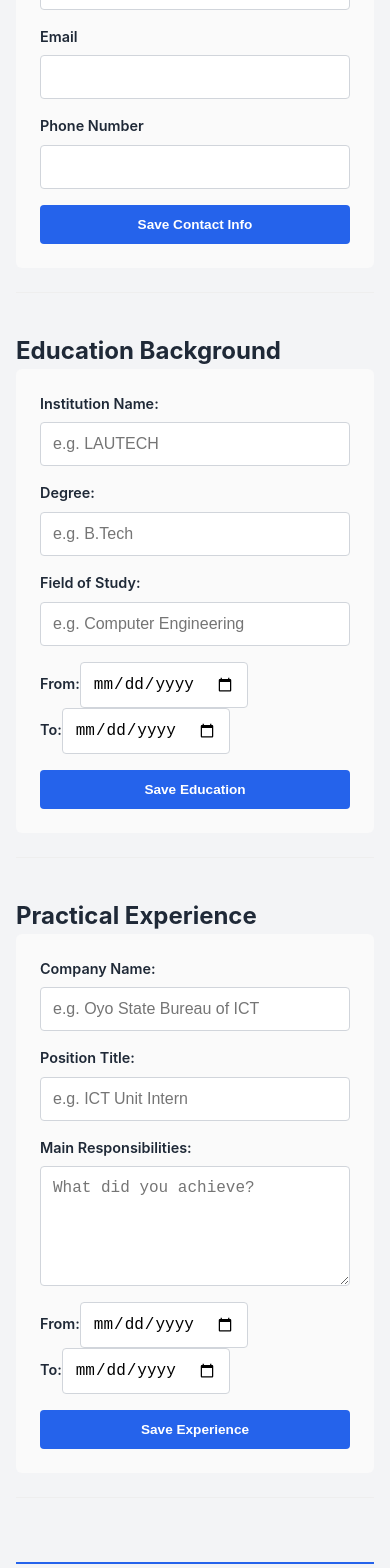
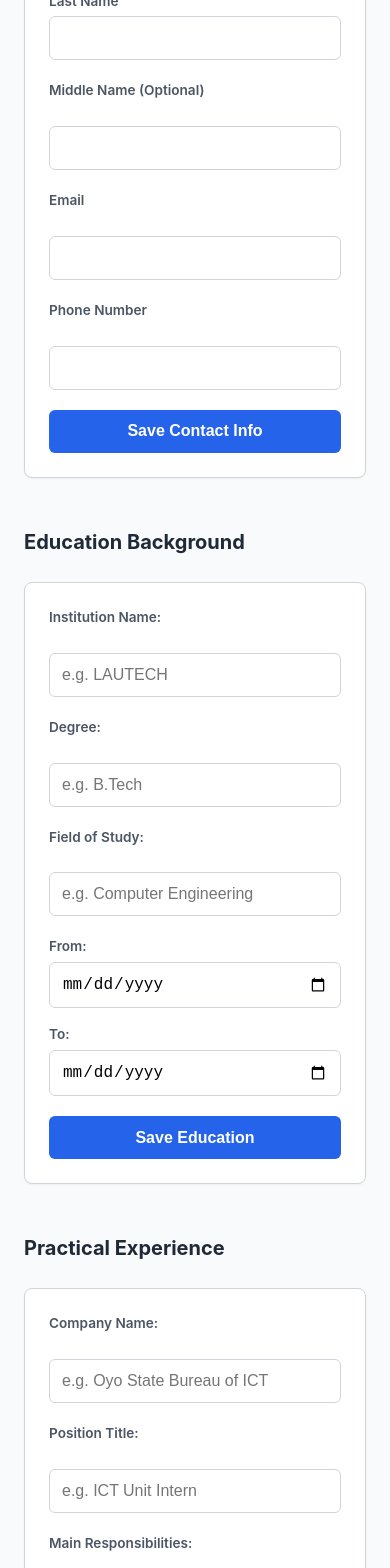
Before and after one commit to David-Godspower/cv-application-builder, a React (Vite) app: page / in a window 390 px wide. Shown: the part 280-1848 px from the top of the page. Built offline with nearby package versions, Linux system fonts and the light colour scheme.

Commit message:
refactor: enhance styling and layout for improved user experience in editor and preview sections

```diff
--- a/src/styles/index.css
+++ b/src/styles/index.css
@@ -1,9 +1,16 @@
 :root {
   --primary-color: #2563eb;
+  --primary-dark: #1d4ed8;
   --text-main: #1f2937;
+  --text-muted: #4b5563;
   --bg-light: #f3f4f6;
+  --bg-editor: #f9fafb;
+  --bg-preview: #525659;
   --white: #ffffff;
-  --shadow: 0 4px 6px -1px rgba(0, 0, 0, 0.1);
+  --shadow-sm: 0 1px 2px 0 rgba(0, 0, 0, 0.05);
+  --shadow-md: 0 4px 6px -1px rgba(0, 0, 0, 0.1);
+  --shadow-lg: 0 10px 25px rgba(0, 0, 0, 0.3);
+  --border-color: #d1d5db;
 }
 
 * {
@@ -16,218 +23,260 @@ body {
   font-family: 'Inter', system-ui, -apple-system, sans-serif;
   background-color: var(--bg-light);
   color: var(--text-main);
-  line-height: 1.5;
-  padding: 2rem;
+  line-height: 1.6;
 }
 
-.app-container {
-  max-width: 800px;
-  margin: 0 auto;
-  background: var(--white);
-  padding: 3rem;
-  border-radius: 8px;
-  box-shadow: var(--shadow);
+.app-wrapper {
+  display: flex;
+  height: 100vh;
+  width: 100vw;
+  overflow: hidden;
 }
 
-header {
-  text-align: center;
-  margin-bottom: 3rem;
-  border-bottom: 2px solid var(--bg-light);
-  padding-bottom: 1rem;
+.editor-panel {
+  width: 40%;
+  min-width: 400px;
+  background: var(--bg-editor);
+  border-right: 1px solid var(--border-color);
+  overflow-y: auto;
+  padding: 2.5rem;
+  scrollbar-width: thin;
+}
+
+.editor-content h1 {
+  font-size: 1.75rem;
+  margin-bottom: 2rem;
+  color: var(--primary-color);
+  border-bottom: 3px solid var(--primary-color);
+  display: inline-block;
+}
+
+.preview-panel {
+  width: 60%;
+  background: var(--bg-preview);
+  overflow-y: auto;
+  display: flex;
+  justify-content: center;
+  padding: 3rem 1rem;
+}
+.paper-container {
+  width: 210mm;
+  min-height: 297mm;
+  background: var(--white);
+  padding: 20mm;
+  box-shadow: var(--shadow-lg);
+  transform: scale(0.9);
+  transform-origin: top center;
+  transition: transform 0.3s ease;
 }
 
 section {
-  margin-bottom: 2.5rem;
-  padding-bottom: 1.5rem;
-  border-bottom: 1px solid #eee;
+  margin-bottom: 3rem;
+  animation: fadeIn 0.5s ease-in;
+}
+
+h2 {
+  font-size: 1.25rem;
+  margin-bottom: 1.5rem;
+  color: var(--text-main);
+  display: flex;
+  align-items: center;
+  gap: 10px;
 }
 
 form {
   display: flex;
   flex-direction: column;
+  gap: 1.25rem;
+  background: var(--white);
+  padding: 1.5rem;
+  border-radius: 8px;
+  border: 1px solid var(--border-color);
+  box-shadow: var(--shadow-sm);
+}
+
+.form-row {
+  display: grid;
+  grid-template-columns: 1fr 1fr;
   gap: 1rem;
-  background: #fafafa;
-  padding: 1.5rem;
-  border-radius: 6px;
 }
 
 label {
   font-weight: 600;
-  font-size: 0.9rem;
-  margin-bottom: -0.5rem;
+  font-size: 0.85rem;
+  color: var(--text-muted);
+  margin-bottom: 4px;
+  display: block;
 }
 
 input, textarea {
+  width: 100%;
   padding: 0.75rem;
-  border: 1px solid #d1d5db;
-  border-radius: 4px;
+  border: 1px solid var(--border-color);
+  border-radius: 6px;
   font-size: 1rem;
+  transition: all 0.2s ease;
 }
 
 input:focus, textarea:focus {
   outline: none;
   border-color: var(--primary-color);
-  box-shadow: 0 0 0 3px rgba(37, 99, 235, 0.1);
+  box-shadow: 0 0 0 3px rgba(37, 99, 235, 0.15);
 }
 
 button {
-  padding: 6px 12px;
-  border-radius: 4px;
-  border: 1px solid #d1d5db;
-  background: white;
+  padding: 0.6rem 1rem;
+  border-radius: 6px;
+  border: 1px solid var(--border-color);
+  background: var(--white);
+  font-weight: 600;
   cursor: pointer;
-  font-size: 0.85rem;
-  transition: all 0.2s ease;
+  transition: all 0.2s cubic-bezier(0.4, 0, 0.2, 1);
 }
 
 button[type="submit"] {
   background-color: var(--primary-color);
   color: white;
-  padding: 0.75rem;
   border: none;
-  border-radius: 4px;
-  font-weight: 600;
+  padding: 0.8rem;
+  font-size: 1rem;
 }
 
 button[type="submit"]:hover {
-  background-color: #1d4ed8;
+  background-color: var(--primary-dark);
+  transform: translateY(-1px);
+  box-shadow: var(--shadow-md);
 }
 
-button.add-btn {
-  background-color: transparent;
+.add-btn {
+  border: 2px dashed var(--primary-color);
   color: var(--primary-color);
-  border: 1px dashed var(--primary-color);
-  font-weight: 600;
   width: 100%;
-  padding: 10px;
-  margin-top: 10px;
+  padding: 1rem;
+  background: transparent;
 }
 
-.edit-button {
-  background-color: transparent;
-  color: var(--primary-color);
-  border: 1px solid var(--primary-color);
-  font-weight: 600;
+.add-btn:hover {
+  background: rgba(37, 99, 235, 0.05);
 }
 
-button.delete-btn {
-  color: #dc2626;
-  background-color: #fef2f2;
-  border-color: #fca5a5;
+.cv-document {
+  color: #111827;
 }
 
 .cv-header-preview {
   text-align: center;
-  margin-bottom: 2rem;
+  margin-bottom: 2.5rem;
   border-bottom: 2px solid var(--primary-color);
   padding-bottom: 1.5rem;
 }
 
 .cv-header-preview h1 {
-  font-size: 2.2rem;
+  font-size: 2.5rem;
+  line-height: 1.1;
   text-transform: uppercase;
-  letter-spacing: 1px;
-  margin-bottom: 0.5rem;
-  color: var(--text-main);
+  margin-bottom: 0.75rem;
 }
 
 .contact-info {
   display: flex;
   justify-content: center;
-  align-items: center;
-  gap: 1rem;
-  color: #4b5563;
-  font-size: 1rem;
-}
-
-.separator {
-  color: var(--primary-color);
-  font-weight: bold;
+  flex-wrap: wrap;
+  gap: 0.75rem;
+  color: var(--text-muted);
 }
 
 .preview-block {
-  position: relative;
-  margin-bottom: 1.8rem;
-  padding: 0;
-  border-left: none;
+  margin-bottom: 1.5rem;
 }
 
 .preview-header {
   display: flex;
   justify-content: space-between;
   align-items: baseline;
-  margin-bottom: 2px;
 }
 
 .primary-title {
-  font-size: 1.15rem;
-  font-weight: 700;
-  color: #111827;
+  font-size: 1.2rem;
+  font-weight: 800;
   text-transform: uppercase;
-  letter-spacing: 0.5px;
 }
 
 .date-display {
-  font-style: italic;
-  font-size: 0.95rem;
-  color: #4b5563;
+  font-size: 0.9rem;
+  font-weight: 500;
+  color: var(--text-muted);
 }
 
 .secondary-title {
   font-weight: 600;
-  color: #374151;
+  color: var(--text-muted);
   font-size: 1rem;
+  margin-bottom: 4px;
 }
 
 .description-text {
-  color: #4b5563;
-  margin-top: 4px;
   font-size: 0.95rem;
+  white-space: pre-line;
 }
 
-.admin-controls {
-  margin-top: 0.75rem;
-  display: flex;
-  gap: 10px;
+@media (max-width: 1200px) {
+  .paper-container {
+    transform: scale(0.75);
+  }
 }
 
-/* --- MISC --- */
-textarea {
-  min-height: 120px;
-  resize: vertical;
+@media (max-width: 1024px) {
+  .editor-panel {
+    width: 45%;
+    min-width: 350px;
+  }
+  .preview-panel {
+    width: 55%;
+  }
+}
+@media (max-width: 768px) {
+  .app-wrapper {
+    flex-direction: column;
+    overflow-y: auto;
+    height: auto;
+  }
+
+  .editor-panel, .preview-panel {
+    width: 100%;
+    min-width: unset;
+    height: auto;
+    overflow: visible;
+  }
+
+  .editor-panel {
+    border-right: none;
+    border-bottom: 1px solid var(--border-color);
+    padding: 1.5rem;
+  }
+
+  .preview-panel {
+    padding: 2rem 0;
+  }
+
+  .paper-container {
+    transform: scale(1);
+    width: 95%;
+    margin: 0 auto;
+    padding: 10mm;
+  }
+
+  .form-row {
+    grid-template-columns: 1fr;
+  }
+}
+@keyframes fadeIn {
+  from { opacity: 0; transform: translateY(10px); }
+  to { opacity: 1; transform: translateY(0); }
 }
 
 @media print {
-  body {
-    background: white;
-    padding: 0;
-  }
-
-  .app-container {
-    box-shadow: none;
-    max-width: 100%;
-  }
-
-  button, .hint-text, .admin-controls, form {
-    display: none !important;
-  }
-
-  section {
-    border-bottom: 1px solid #eee;
-    page-break-inside: avoid;
-  }
+  .editor-panel { display: none !important; }
+  .preview-panel { width: 100%; background: white; padding: 0; }
+  .paper-container { transform: scale(1); box-shadow: none; border: none; width: 100%; }
 }
-
-@media (max-width: 600px) {
-  body {
-    padding: 1rem;
-  }
-
-  .app-container {
-    padding: 1.5rem;
-  }
-
-  .preview-header {
-    flex-direction: column;
-  }
-}
```
